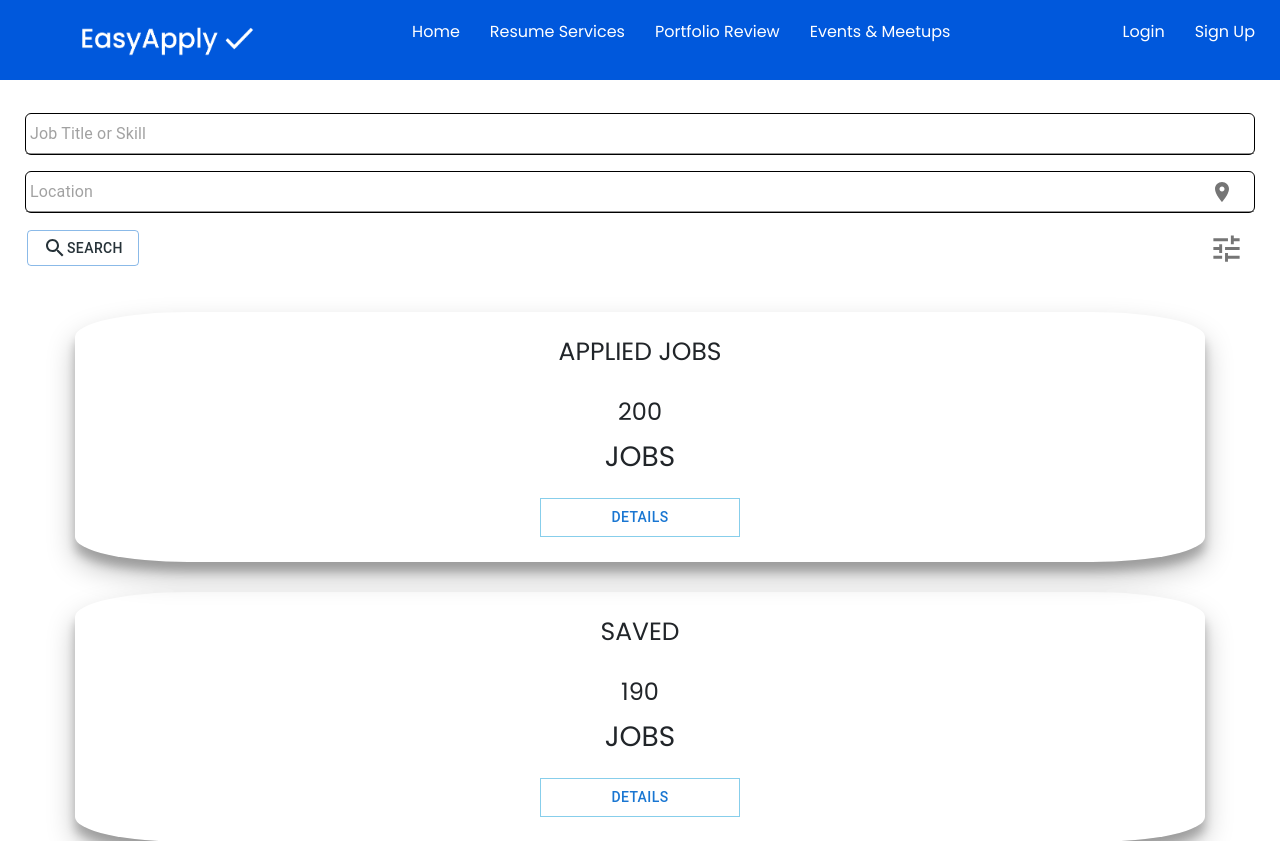
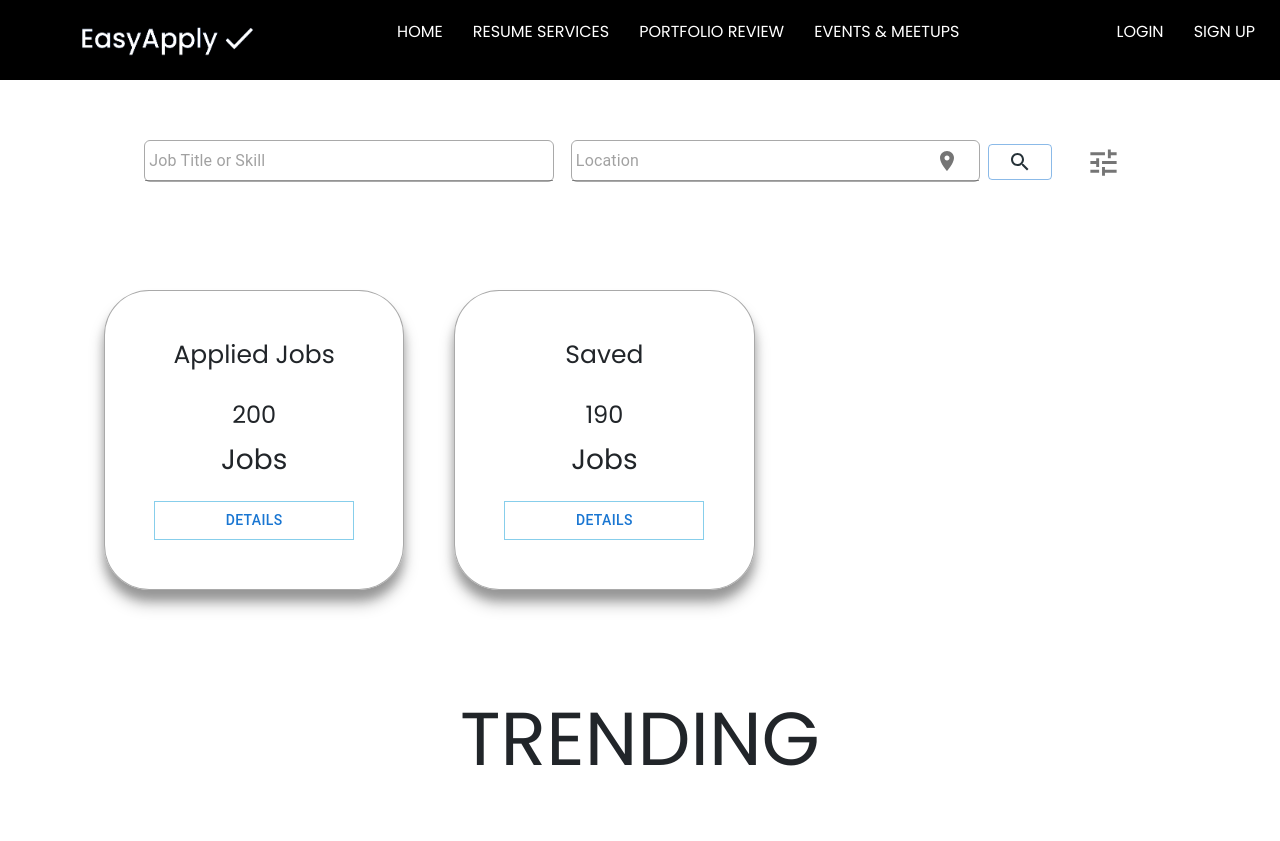
Before and after one commit to japyles/thinkful-hackathon, a React (Create React App) app: page /search-results in a window 1280 px wide. Shown: the top 841 px of the page. Built offline with nearby package versions, Linux system fonts and the light colour scheme.

Commit message:
changed logo, updated styling for Heading.js and HomePage.js

```diff
--- a/src/App.js
+++ b/src/App.js
@@ -1,7 +1,6 @@
 import { useState } from 'react';
 import './App.css';
 import Layout from './components/Layout';
-import SignIn from './components/SignIn';
 import HomePage from './components/HomePage';
 import { createTheme } from '@mui/material/styles';
 
@@ -26,13 +25,9 @@ function App() {
 
   return (
     <div className='App'>
-      {!loggedIn ? (
-        <SignIn theme={theme} />
-      ) : (
-        <Layout>
-          <HomePage theme={theme} />
-        </Layout>
-      )}
+      <Layout>
+        <HomePage theme={theme} loggedIn={loggedIn} />
+      </Layout>
     </div>
   );
 }
--- a/src/components/Header.js
+++ b/src/components/Header.js
@@ -1,10 +1,9 @@
 import React, { useState } from 'react';
-import PopupMenu from './PopupMenu';
 import styles from '../styles/Header.module.css';
 import Popover from '@mui/material/Popover';
 import SignInForm from './SignInForm';
 import useWindowDimensions from '../utilities/useWindowDimensions';
-import logo from '../logo.PNG';
+import logo from '../logo.png';
 
 const Header = () => {
   const [anchorEl, setAnchorEl] = useState('');
@@ -24,8 +23,22 @@ const Header = () => {
 
   return (
     <div>
-      {width <= 915 ? (
+      {width < 800 ? (
         <div>
+          <div>
+            <Popover
+              id={id}
+              open={open}
+              anchorEl={anchorEl}
+              onClose={handleClose}
+              anchorOrigin={{
+                vertical: 'bottom',
+                horizontal: 'left',
+              }}
+            >
+              <SignInForm />
+            </Popover>
+          </div>
           <nav className='navbar navbar-expand-sm navbar-dark bg-primary'>
             <a className={`navbar-brand ${styles.brand}`} href='#'>
               JOB PORTAL
@@ -46,28 +59,41 @@ const Header = () => {
               id='navbarSupportedContent'
             >
               <ul className='list-group d-block d-sm-none'>
-                <li className={`list-unstyled border-0 p-2, ${styles.list}`}>
+                <li className={`list-unstyled border-0 p-2, ${styles.navitem}`}>
                   {' '}
                   <a href='' className='text-light'>
                     Home{' '}
                   </a>
                 </li>
-                <li className={`list-unstyled border-0 p-2, ${styles.list}`}>
+                <li className={`list-unstyled border-0 p-2, ${styles.navitem}`}>
                   {' '}
                   <a href='' className='text-light'>
-                    Resume Servies{' '}
+                    Resume Services{' '}
                   </a>
                 </li>
-                <li className={`list-unstyled border-0 p-2, ${styles.list}`}>
+                <li className={`list-unstyled border-0 p-2, ${styles.navitem}`}>
                   {' '}
                   <a href='' className='text-light'>
                     Portfolio Review{' '}
                   </a>
                 </li>
-                <li className={`list-unstyled border-0 p-2, ${styles.list}`}>
+                <li className={`list-unstyled border-0 p-2, ${styles.navitem}`}>
                   {' '}
                   <a href='' className='text-light'>
                     Events & Meetups{' '}
+                  </a>
+                </li>
+                <li
+                  className={`list-unstyled border-0 p-2, ${styles.navitem}`}
+                  onClick={handleClick}
+                >
+                  <a href='#' className={styles.login}>
+                    Login
+                  </a>
+                </li>
+                <li className={`list-unstyled border-0 p-2, ${styles.navitem}`}>
+                  <a href='#' className={styles.login}>
+                    Sign Up
                   </a>
                 </li>
               </ul>
@@ -133,37 +159,3 @@ const Header = () => {
 };
 
 export default Header;
-
-// import styles from '../styles/Header.module.css';
-
-// const Header = () => {
-//   const handleClick = () => {};
-//   return (
-//     <nav className={styles.navbar}>
-//       <a href='#' className={styles.logo}>
-//         <img src='../../public/logo.png' alt='logo' />
-//       </a>
-//       <ul className={styles.navlinks}>
-//         <li className={styles.navitem}>
-//           <a href='#'>Home</a>
-//         </li>
-//         <li className={styles.navitem}>
-//           <a href='#'>Resumes Services</a>
-//         </li>
-//         <li className={styles.navitem}>
-//           <a href='#'>Events & Meetups</a>
-//         </li>
-//         <li className={styles.navitem}>
-//           <div onClick={handleClick}>
-//             <a href='#'>Login</a>
-//           </div>
-//         </li>
-//         <li className={styles.navitem}>
-//           <a href='#'>Sign Up</a>
-//         </li>
-//       </ul>
-//     </nav>
-//   );
-// };
-
-// export default Header;
--- a/src/components/HomePage.js
+++ b/src/components/HomePage.js
@@ -11,7 +11,7 @@ import data from '../data/trendingJobs.json';
 import appliedSaved from '../data/appliedSaved.json';
 import styles from '../styles/HomePage.module.css';
 
-const HomePage = ({ theme }) => {
+const HomePage = ({ theme, loggedIn }) => {
   const [search, setSearch] = useState({});
 
   const searchSubmit = () => {};
@@ -24,7 +24,7 @@ const HomePage = ({ theme }) => {
           type='text'
           name='job'
           placeholder='Job Title or Skill'
-          className={styles.input}
+          className={`${styles.input} ${styles.job}`}
           style={{ padding: '4px' }}
         ></Input>{' '}
         <Input
@@ -48,11 +48,11 @@ const HomePage = ({ theme }) => {
             style={{
               color: theme.palette.neutral.main,
               marginTop: '3px',
-              marginLeft: '5px',
-              marginRight: '75px',
+              marginLeft: '8px',
+              marginRight: '15px',
             }}
           >
-            <Search /> Search
+            <Search />
           </Button>{' '}
           <Button style={{ marginTop: '4px' }}>
             <TuneIcon fontSize='large' color='action' />
@@ -60,14 +60,24 @@ const HomePage = ({ theme }) => {
         </div>
       </form>
       <div>
-        <div className={styles.savedJobs}>
+        {loggedIn ? (
+          <div className={styles.savedJobs}>
+            {appliedSaved &&
+              appliedSaved.map(({ title, quantity }) => (
+                <div className={styles.cardItem}>
+                  <JobCard title={title} quantity={quantity} />
+                </div>
+              ))}
+          </div>
+        ) : null}
+        {/* <div className={styles.savedJobs}>
           {appliedSaved &&
             appliedSaved.map(({ title, quantity }) => (
               <div className={styles.cardItem}>
                 <JobCard title={title} quantity={quantity} />
               </div>
             ))}
-        </div>
+        </div> */}
 
         <h1 className={styles.trending}>Trending</h1>
 
--- a/src/styles/Header.module.css
+++ b/src/styles/Header.module.css
@@ -22,7 +22,12 @@ html {
 
   .navlinks {
     display: flex;
+    align-items: center;
     list-style: none;
+  }
+
+  .navitem {
+    text-transform: uppercase;
   }
 
   .navitem a {
@@ -32,15 +37,16 @@ html {
     color: #fff;
   }
 
-  .navitem:hover a {
-    color: #fff;
+  .navitem:hover {
+    color: #f4f4;
   }
 
   .navbar {
     display: flex;
     justify-content: space-between;
     align-items: center;
-    background-color: #0058DC;
+    background-color: #000;
+    /* background-color: #0058DC; */
   }
 
   .login {
@@ -58,11 +64,11 @@ html {
     margin-left: 50px;
   }
 
-  .list {
+  /* .list {
     text-decoration: none;
     text-transform: uppercase;
     padding: 8px;
-}
+} */
 
 .brand {
     margin-left: 10px;
--- a/src/styles/HomePage.module.css
+++ b/src/styles/HomePage.module.css
@@ -1,11 +1,9 @@
-/* mobile */
-
     .card {
       display: flex;
-    flex-direction: column;
-    justify-content: center;
-    /* flex-wrap: wrap; */
-    /* margin: 79px 0 0 79px; */
+      justify-content: space-around;
+      flex-wrap: wrap;
+      margin-top: 79px;
+      margin-bottom: 79px;
       /* padding: 25px; */
     }
 
@@ -13,123 +11,39 @@
       display: flex;
       justify-content: center;
       align-items: center;
-    /* flex-basis: 25%; */
-    padding: 25px;
-    margin: 15px 75px;
-    border-radius: 10%;
-    text-transform: uppercase;
-    /* tablet */
-    /* width: 300px;
-    height: 300px; */
-    box-shadow: rgba(0, 0, 0, 0.25) 0px 14px 28px, rgba(0, 0, 0, 0.22) 0px 10px 10px;
+      flex-basis: 25%;
+      padding: 55px;
+      margin: 25px 25px 25px 25px;
+      border-radius: 15%;
+      width: 300px;
+      height: 300px;
+      border: 1px darkgray solid;
+      box-shadow: rgba(0, 0, 0, 0.25) 0px 14px 15px, rgba(0, 0, 0, 0.22) 0px 10px 10px;
     }
 
     .trending {
-    padding: 55px 10px 0 10px;
-    margin-top: 45px;
-    font-size: 63px;
-}
-
-.reservation {
-    display: flex;
-    flex-direction: column;
-    align-items: center;
-    margin: 1.3rem;
-    font-size: 0.9rem;
-    background-color: transparent;
-    color: #FAFAF8;
-    border-radius: 4%;
-    border: 1px solid #ffc807;
+      padding-top: 79px;
+      font-size: 75px;
+      text-transform: uppercase;
     }
 
     .form {
       display: flex;
-    flex-direction: column;
-    margin-top: 25px;
-  }
-
-  .input {
-    padding: 25px;
-    margin: 8px 25px;
-    border: 1px black solid;
-    border-radius: 6px;
-    /* box-shadow: rgba(0, 0, 0, 0.25) 0px 14px 28px, rgba(0, 0, 0, 0.22) 0px 10px 10px; */
-  }
-
-  .button {
-    display: flex;
-    align-items: center;
-    justify-content: space-between;
-    margin: 0 22px;
-  }
-
-  .savedJobs {
-    display: flex;
-    flex-direction: column;
-    justify-content: center;
-    margin-top: 25px;
-    /* flex-wrap: wrap; */
-    /* margin: 79px 0 0 79px; */
-    /* padding: 25px; */
-}
-
-.search {
-  box-shadow: rgba(0, 0, 0, 0.25) 0px 14px 28px, rgba(0, 0, 0, 0.22) 0px 10px 10px;
-}
-
-
-
-/* tablet */
-
-/* .card {
-    display: flex;
-    justify-content: space-around;
-    flex-wrap: wrap;
-    margin: 79px 0 0 79px;
-    /* padding: 25px; */
-/* } */
-
-/* .cardItem {
-    display: flex;
       justify-content: center;
       align-items: center;
-    flex-basis: 25%;
-    padding: 55px;
-    margin: 25px 25px 79px 25px;
-    border-radius: 15%;
-    /* tablet */
-    /* width: 300px;
-    height: 300px; */
-    /* box-shadow: rgba(0, 0, 0, 0.25) 0px 14px 28px, rgba(0, 0, 0, 0.22) 0px 10px 10px; */
-/* } */
-
-/* .trending {
-    padding: 55px;
-    font-size: 90px;
-}
-
-.reservation {
-    display: flex;
-    flex-direction: column;
-    align-items: center;
-    margin: 1.3rem;
-    font-size: 0.9rem;
-    background-color: transparent;
-    color: #FAFAF8;
-    border-radius: 4%;
-    border: 1px solid #ffc807;
-  }
-
-  .form {
       margin-top: 55px;
     }
 
     .input {
       padding: 25px;
+      border: 1px darkgray solid;
+      border-radius: 6px;
+      width: 32%;
+      /* box-shadow: rgba(0, 0, 0, 0.25) 0px 14px 28px, rgba(0, 0, 0, 0.22) 0px 10px 10px; */
+    }
+
+    .job {
       margin-right: 17px;
-    border: 1px black solid;
-    border-radius: 6px;
-    box-shadow: rgba(0, 0, 0, 0.25) 0px 14px 28px, rgba(0, 0, 0, 0.22) 0px 10px 10px;
     }
 
     .savedJobs {
@@ -138,8 +52,8 @@
       flex-wrap: wrap;
       margin: 79px 0 0 79px;
       /* padding: 25px; */
-/* } */
+    }
 
-/* .search { */
-  /* box-shadow: rgba(0, 0, 0, 0.25) 0px 14px 28px, rgba(0, 0, 0, 0.22) 0px 10px 10px; */
-/* } */
+    /* .search {
+    box-shadow: rgba(0, 0, 0, 0.25) 0px 14px 28px, rgba(0, 0, 0, 0.22) 0px 10px 10px;
+    } */
```
Also changed, not shown: src/.logo.PNG (renamed from src/logo.PNG), src/logo.png (added). Lines whose indentation alone changed are shown as unchanged.
